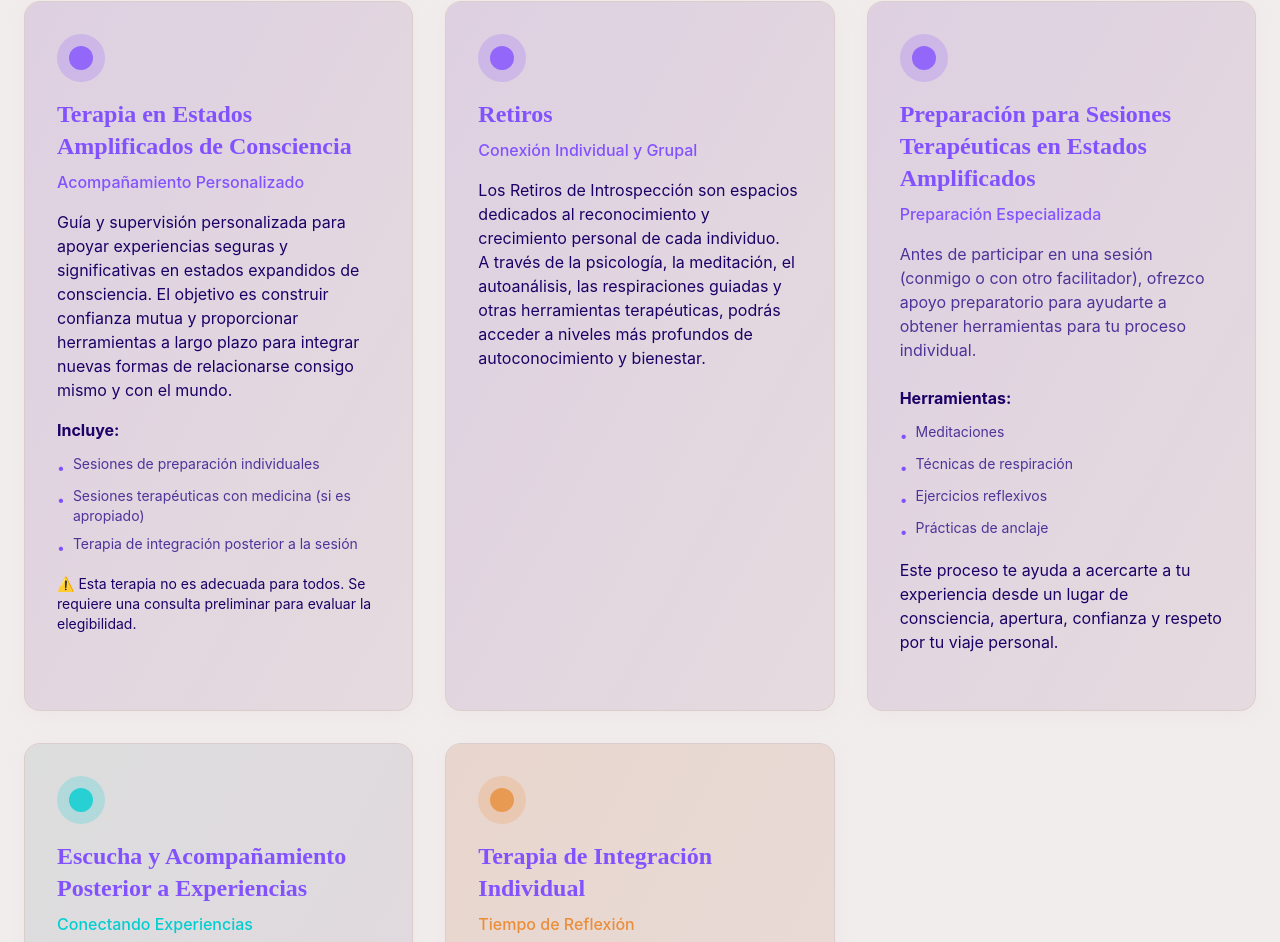
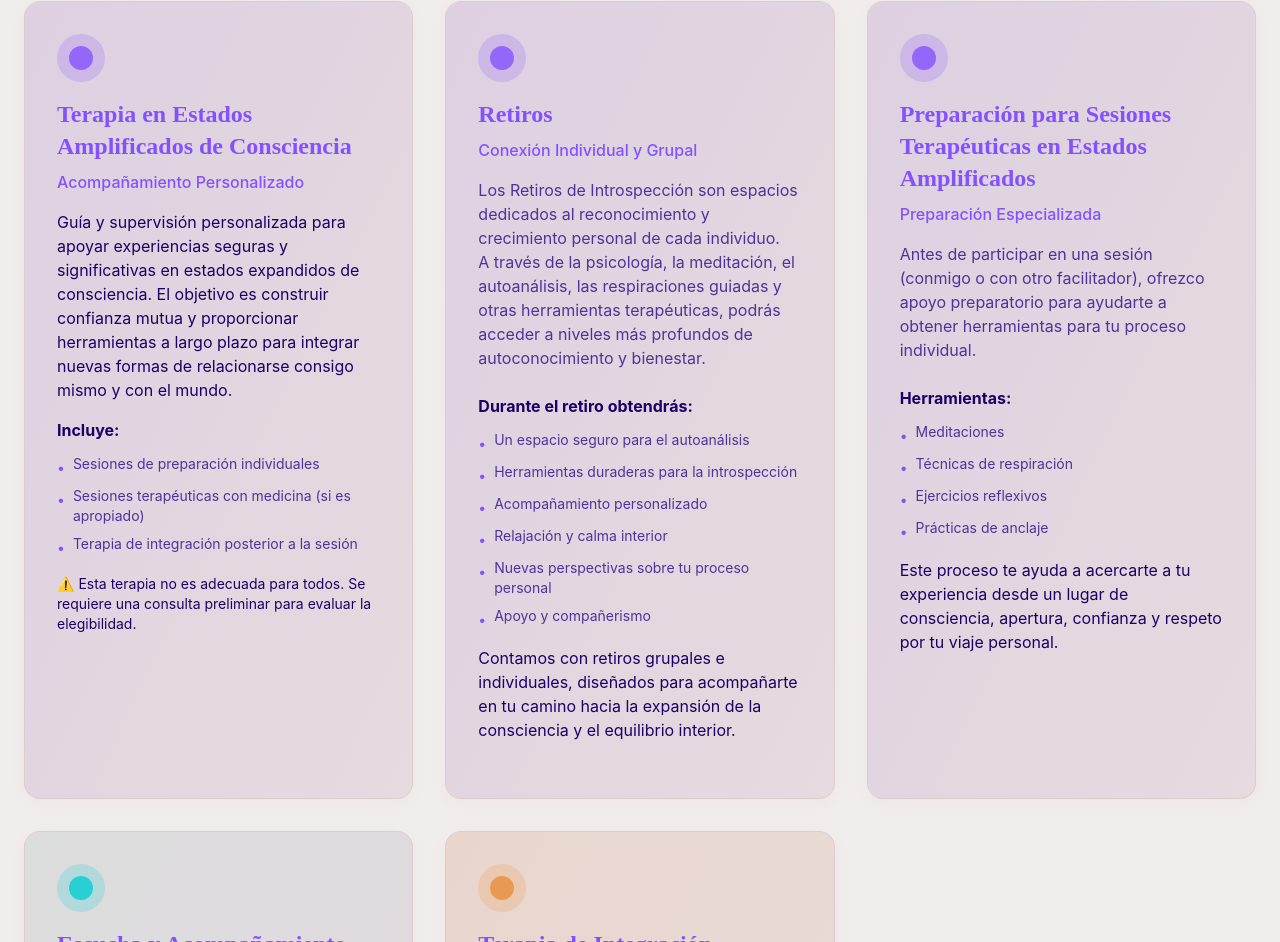
Before and after one commit to loveruleslife/paocha-mindbloom-site, a React (Vite) app: page / in a window 1280 px wide. Shown: the part 2986-3928 px from the top of the page. Built offline with nearby package versions, Linux system fonts and the light colour scheme; the HTML template or start-up script is replaced by a standard one.

Commit message:
Update retreat section content

```diff
--- a/src/components/Services.tsx
+++ b/src/components/Services.tsx
@@ -15,7 +15,7 @@ const Services = () => {
         'service.accompaniment.details.list': ['Frecuencia: Una vez por semana (2 horas cada una)', 'Idioma: Inglés o Español', 'Precio: $25 USD por sesión por persona', 'Rango de edad: 21–80 años'],
         'service.ceremonies.includes.list': ['Sesiones de preparación individuales', 'Sesiones terapéuticas con medicina (si es apropiado)', 'Terapia de integración posterior a la sesión'],
         'service.ceremonies.features': ['12 sesiones previas (3 meses)', 'Terapia con psicodélicos', '4 sesiones de integración', 'Acompañamiento personalizado'],
-        'service.retreats.options.list': [],
+        'service.retreats.features': ['Un espacio seguro para el autoanálisis', 'Herramientas duraderas para la introspección', 'Acompañamiento personalizado', 'Relajación y calma interior', 'Nuevas perspectivas sobre tu proceso personal', 'Apoyo y compañerismo'],
         'service.preparation.tools.list': ['Meditaciones', 'Técnicas de respiración', 'Ejercicios reflexivos', 'Prácticas de anclaje'],
         'service.integration.gain.list': ['Indicaciones reflexivas y de autoanálisis', 'Apoyo emocional y psicológico', 'Conexión grupal e ideas compartidas'],
         'service.integration.details.list': ['Duración: 2 horas', 'Idioma: Inglés o Español', 'Precio: $25 USD por persona'],
@@ -29,7 +29,7 @@ const Services = () => {
         'service.accompaniment.details.list': ['Frequency: Once per week (2 hours each)', 'Language: English or Spanish', 'Price: $25 USD per session per person', 'Age range: 21–80 years'],
         'service.ceremonies.includes.list': ['One-on-one preparation sessions', 'Therapeutic sessions with medicine (if appropriate)', 'Post-session integration therapy'],
         'service.ceremonies.features': ['12 prior sessions (3 months)', 'Psychedelic therapy', '4 integration sessions', 'Personalized accompaniment'],
-        'service.retreats.options.list': [],
+        'service.retreats.features': ['A safe space for self-analysis', 'Lasting tools for introspection', 'Personalized accompaniment', 'Relaxation and inner calm', 'New perspectives on your personal process', 'Support and companionship'],
         'service.preparation.tools.list': ['Meditations', 'Breathing techniques', 'Reflective Exercises', 'Grounding Practices'],
         'service.integration.gain.list': ['Reflective and self-analysis prompts', 'Emotional and psychological support', 'Group connection and shared insights'],
         'service.integration.details.list': ['Duration: 2 hours', 'Language: English or Spanish', 'Price: $25 USD per person'],
@@ -81,8 +81,9 @@ const Services = () => {
     {
       title: t('service.retreats.title'),
       subtitle: t('service.retreats.subtitle'),
-      options: t('service.retreats.options'),
-      optionsList: getFeatures('service.retreats.options.list'),
+      description: t('service.retreats.description'),
+      gain: t('service.retreats.gain'),
+      features: getFeatures('service.retreats.features'),
       closing: t('service.retreats.closing'),
       color: "primary",
       gradient: "from-primary/20 to-primary/5"
@@ -204,7 +205,7 @@ const Services = () => {
                     </p>
                   )}
                   {service.description && (
-                    <p className="text-muted-foreground mb-4 md:mb-6 leading-relaxed text-sm md:text-base text-center md:text-left">
+                    <p className="text-muted-foreground mb-4 md:mb-6 leading-relaxed text-sm md:text-base text-center md:text-left whitespace-pre-line">
                       {service.description}
                     </p>
                   )}
@@ -224,23 +225,9 @@ const Services = () => {
                     </div>
                   )}
 
-                  {/* Options list for Retreats */}
-                  {service.optionsList && service.optionsList.length > 0 && (
-                    <div className="mt-3 md:mt-4">
-                      <p className="font-bold text-foreground mb-2 md:mb-3 text-sm md:text-base text-center md:text-left">{service.options}</p>
-                      <ul className="space-y-2">
-                        {service.optionsList.map((item: string, idx: number) => (
-                          <li key={idx} className="flex items-start gap-2 text-muted-foreground text-xs md:text-sm">
-                            <span className={`text-${service.color} mt-1 flex-shrink-0`}>•</span>
-                            <span>{item}</span>
-                          </li>
-                        ))}
-                      </ul>
-                    </div>
-                  )}
 
                   {/* Closing text for Retreats and Preparation */}
-                  {service.closing && !service.toolsList && (
+                  {service.closing && !service.toolsList && !service.features && (
                     <p className="text-foreground mt-3 md:mt-4 leading-relaxed text-sm md:text-base text-center md:text-left whitespace-pre-line">
                       {service.closing}
                     </p>
@@ -281,10 +268,12 @@ const Services = () => {
                     </div>
                   )}
 
-                  {/* Features list for therapy service */}
-                  {service.features && service.features.length > 0 && index === 0 && (
+                  {/* Features list for therapy service and retreats */}
+                  {service.features && service.features.length > 0 && (index === 0 || service.gain) && (
                     <div className="mt-3 md:mt-4">
-                      <p className="font-bold text-foreground mb-2 md:mb-3 text-sm md:text-base text-center md:text-left">{t('service.therapy.gain')}</p>
+                      <p className="font-bold text-foreground mb-2 md:mb-3 text-sm md:text-base text-center md:text-left">
+                        {index === 0 ? t('service.therapy.gain') : service.gain}
+                      </p>
                       <ul className="space-y-2">
                         {service.features.map((feature, idx) => (
                           <li key={idx} className="flex items-start gap-2 text-muted-foreground text-xs md:text-sm">
@@ -293,6 +282,11 @@ const Services = () => {
                           </li>
                         ))}
                       </ul>
+                      {service.closing && service.gain && (
+                        <p className="text-foreground mt-3 md:mt-4 leading-relaxed text-sm md:text-base text-center md:text-left whitespace-pre-line">
+                          {service.closing}
+                        </p>
+                      )}
                     </div>
                   )}
                 </div>
--- a/src/contexts/LanguageContext.tsx
+++ b/src/contexts/LanguageContext.tsx
@@ -84,9 +84,12 @@ const translations = {
 
     'service.retreats.title': 'Retiros',
     'service.retreats.subtitle': 'Conexión Individual y Grupal',
+    'service.retreats.description': 'Los Retiros de Introspección son espacios dedicados al reconocimiento y crecimiento personal de cada individuo.\nA través de la psicología, la meditación, el autoanálisis, las respiraciones guiadas y otras herramientas terapéuticas, podrás acceder a niveles más profundos de autoconocimiento y bienestar.',
+    'service.retreats.gain': 'Durante el retiro obtendrás:',
+    'service.retreats.features': ['Un espacio seguro para el autoanálisis', 'Herramientas duraderas para la introspección', 'Acompañamiento personalizado', 'Relajación y calma interior', 'Nuevas perspectivas sobre tu proceso personal', 'Apoyo y compañerismo'],
+    'service.retreats.closing': 'Contamos con retiros grupales e individuales, diseñados para acompañarte en tu camino hacia la expansión de la consciencia y el equilibrio interior.',
     'service.retreats.options': '',
     'service.retreats.options.list': [],
-    'service.retreats.closing': 'Los Retiros de Introspección son espacios dedicados al reconocimiento y crecimiento personal de cada individuo.\nA través de la psicología, la meditación, el autoanálisis, las respiraciones guiadas y otras herramientas terapéuticas, podrás acceder a niveles más profundos de autoconocimiento y bienestar.',
 
     'service.preparation.title': 'Preparación para Sesiones Terapéuticas en Estados Amplificados',
     'service.preparation.subtitle': 'Preparación Especializada',
@@ -218,9 +221,12 @@ const translations = {
 
     'service.retreats.title': 'Retreats',
     'service.retreats.subtitle': 'Individual and Group Connection',
+    'service.retreats.description': 'Introspection Retreats are dedicated spaces for the recognition and personal growth of each individual.\nThrough psychology, meditation, self-analysis, guided breathing, and other therapeutic tools, you can access deeper levels of self-knowledge and well-being.',
+    'service.retreats.gain': 'During the retreat you will gain:',
+    'service.retreats.features': ['A safe space for self-analysis', 'Lasting tools for introspection', 'Personalized accompaniment', 'Relaxation and inner calm', 'New perspectives on your personal process', 'Support and companionship'],
+    'service.retreats.closing': 'We offer group and individual retreats, designed to accompany you on your path toward consciousness expansion and inner balance.',
     'service.retreats.options': '',
     'service.retreats.options.list': [],
-    'service.retreats.closing': 'Introspection Retreats are dedicated spaces for the recognition and personal growth of each individual.\nThrough psychology, meditation, self-analysis, guided breathing, and other therapeutic tools, you can access deeper levels of self-knowledge and well-being.',
 
     'service.preparation.title': 'Preparation for Therapeutic Sessions in Amplified States',
     'service.preparation.subtitle': 'Specialized Preparation',
```
